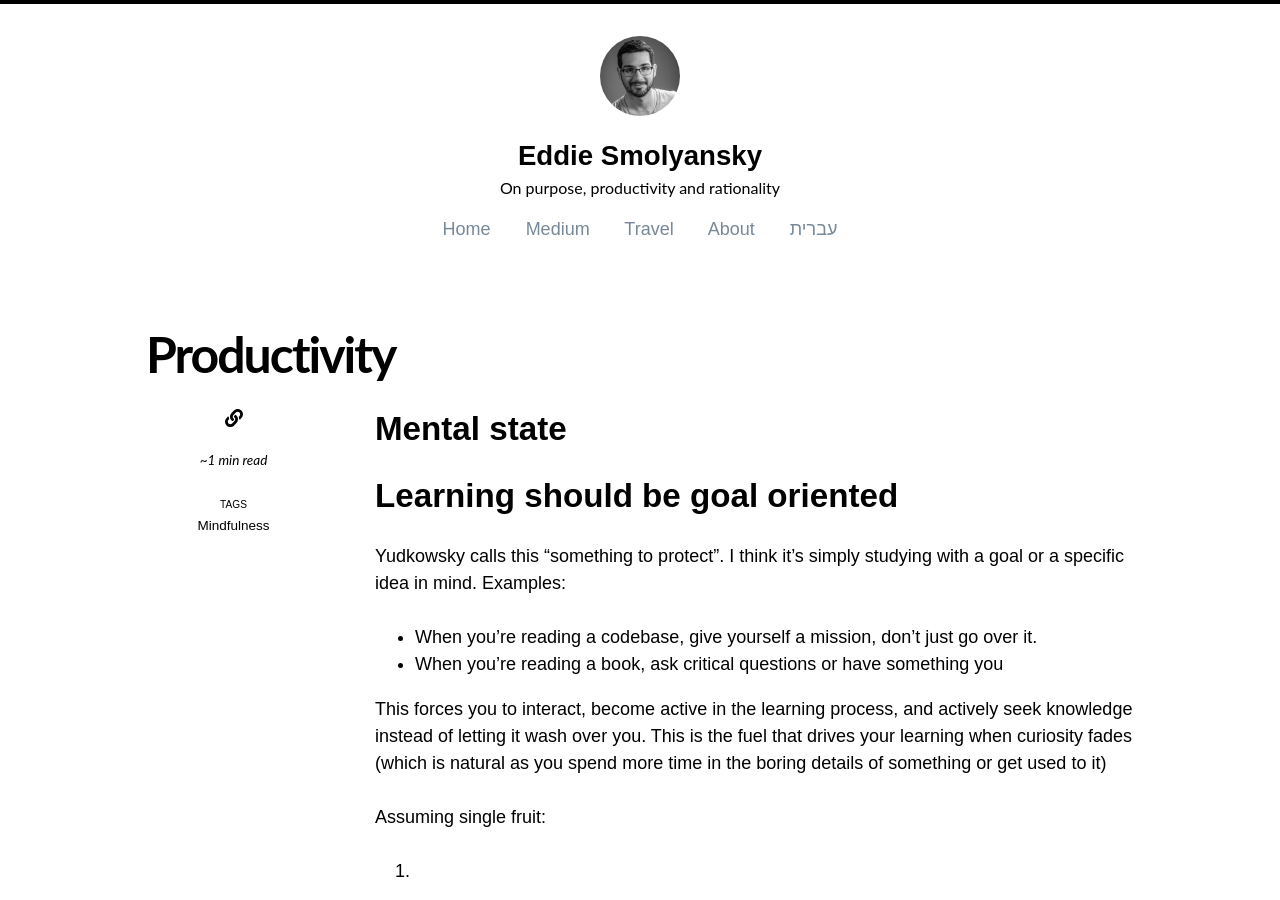
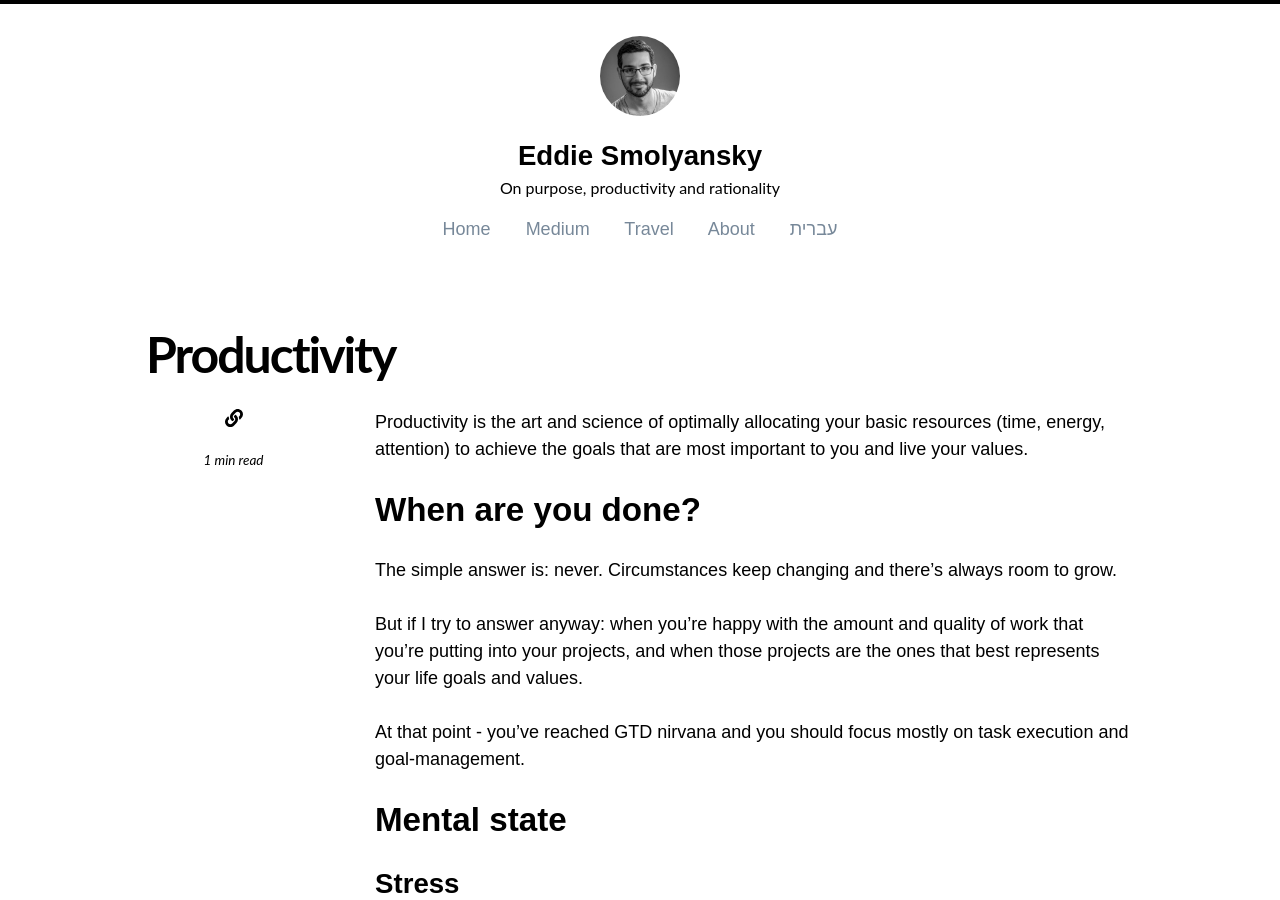
Before and after one commit to eddiesmo/eddiesmo.github.io, a Jekyll site: the page built from drafts/productivity.md, in a window 1280 px wide and 900 px high. Built offline with Jekyll 4.4.1, drawn with Linux system fonts in a browser that asks for light colours; nearby versions of some CDN libraries.

Commit message:
add a draft update

```diff
--- a/drafts/productivity.md
+++ b/drafts/productivity.md
@@ -2,12 +2,25 @@
 layout: post
 title: Productivity
 tags:
-- Mindfulness
 comments: false
 
 ---
 
+Productivity is the art and science of optimally allocating your basic resources (time, energy, attention) to achieve the goals that are most important to you and live your values.
+
+# When are you done?
+
+The simple answer is: never. Circumstances keep changing and there's always room to grow.
+
+But if I try to answer anyway: when you're happy with the amount and quality of work that you're putting into your projects, and when those projects are the ones that best represents your life goals and values.
+
+At that point - you've reached GTD nirvana and you should focus mostly on task execution and goal-management.
+
 # Mental state
+
+## Stress
+
+
 
 # Learning should be goal oriented
 
@@ -17,15 +30,3 @@ Yudkowsky calls this "something to protect". I think it's simply studying with a
 - When you're reading a book, ask critical questions or have something you
 
 This forces you to interact, become active in the learning process, and actively seek knowledge instead of letting it wash over you. This is the fuel that drives your learning when curiosity fades (which is natural as you spend more time in the boring details of something or get used to it)
-
-
-
-
-
-
-
-Assuming single fruit:
-
-
-
-1.
```
